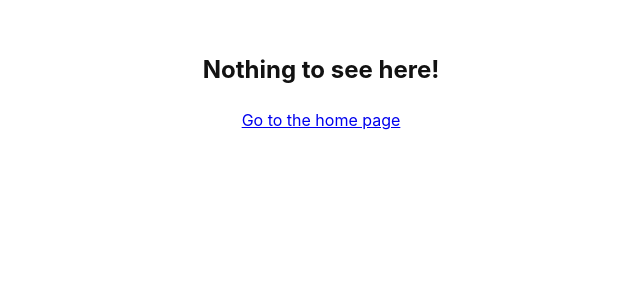
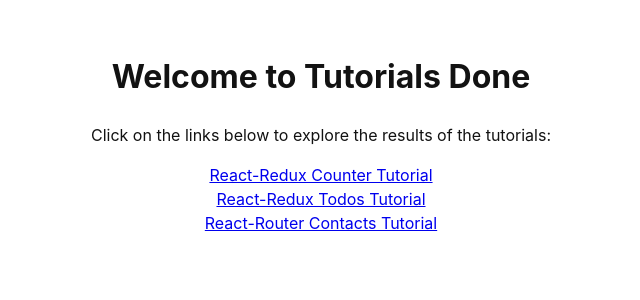
Before and after one commit to breenatheseira/completed-react-tutorials, a React (Vite) app: page / in a window 1280 px wide. Shown: the top 300 px of the page, without its empty margins (319-959 px from the left). Built offline with nearby package versions, Linux system fonts and the light colour scheme; no server answers; what miragejs would draw is missing.

Commit message:
Adding Base path to all the links

```diff
--- a/src/app/App.jsx
+++ b/src/app/App.jsx
@@ -17,11 +17,15 @@
 
 store.dispatch(fetchTodos())
 
+const basePath = import.meta.env.VITE_REPO_NAME;
+
 const router = createBrowserRouter([
   {
-    path: import.meta.env.VITE_REPO_NAME,
-    element: <Home />,
+    path: basePath,
     children: [
+      {
+        index: true, element: <Home />,
+      },
       { path: 'counter-tutorial',
         element: <Counter />
       },
@@ -69,7 +73,7 @@
   ],
   // Can't redirect to / if the users removed it from window.location
   // {
-  //   basename: import.meta.env.VITE_REPO_NAME
+  //   basename: basePath
   // }
 )
 
@@ -89,17 +93,17 @@
       <h1>Welcome to Tutorials Done</h1>
       <p>Click on the links below to explore the results of the tutorials:</p>
       <div>
-        <Link to='/counter-tutorial'>
+        <Link to={basePath + 'counter-tutorial'}>
           React-Redux Counter Tutorial
         </Link>
       </div>
       <div>
-        <Link to='/todos-tutorial'>
+        <Link to={basePath + 'todos-tutorial'}>
           React-Redux Todos Tutorial
         </Link>
       </div>
       <div>
-        <Link to='/contacts-tutorial'>
+        <Link to={basePath + 'contacts-tutorial'}>
           React-Router Contacts Tutorial
         </Link>
       </div>
@@ -108,11 +112,12 @@
 }
 
 function NoMatch() {
+  console.log('homepage: ', basePath)
   return (
     <div id="homepage-root">
-      <h2>Nothing to see here!</h2>
+      <h2>Nothing to see here.</h2>
       <p>
-        <Link to={import.meta.env.VITE_REPO_NAME}>Go to the home page</Link>
+        <Link to={basePath}>Go to the home page.</Link>
       </p>
     </div>
   );
```
